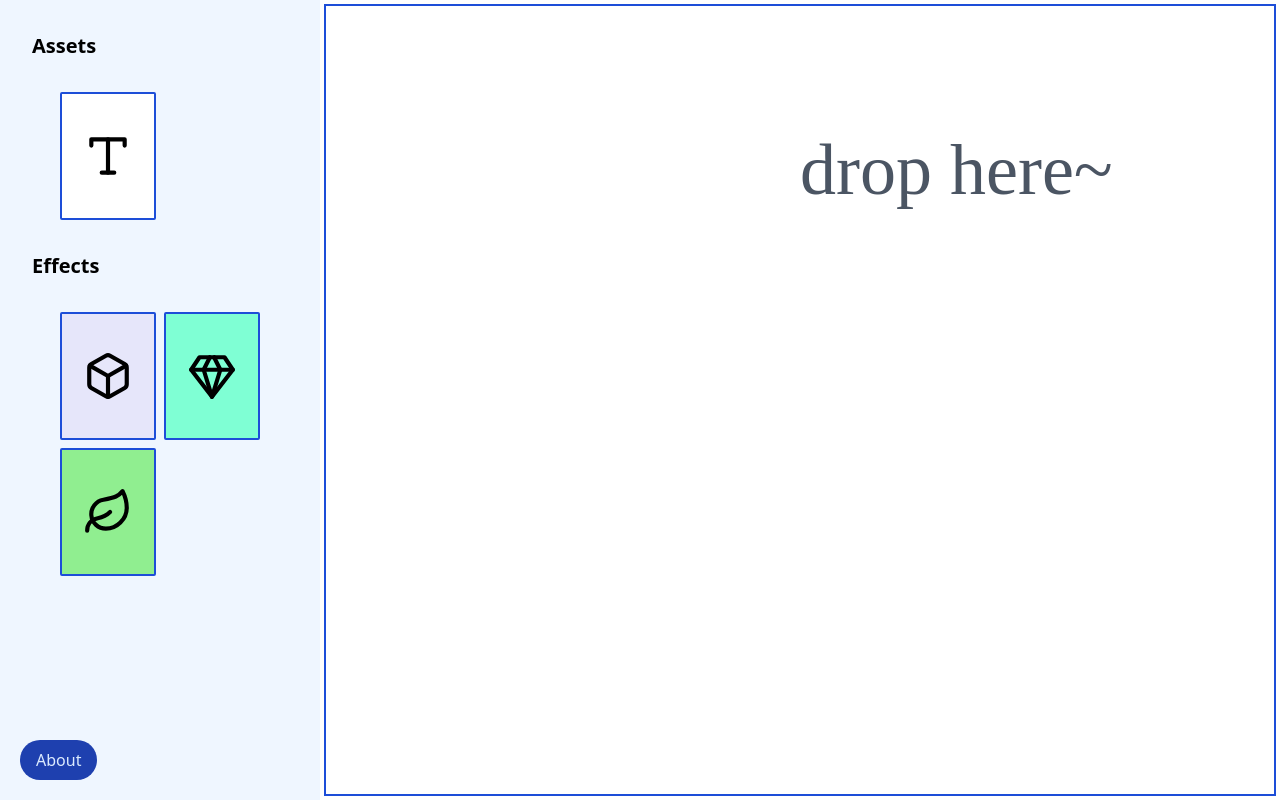
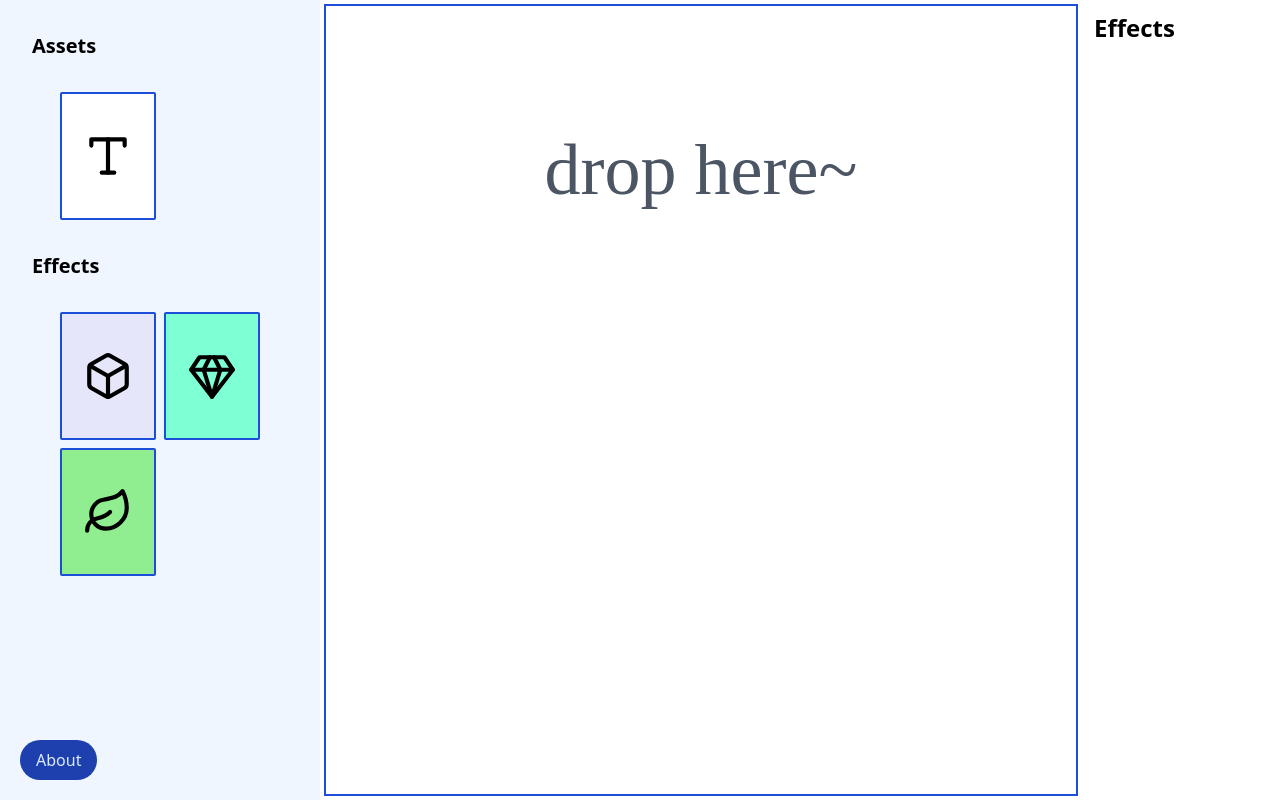
Before and after one commit to jesi-rgb/butter-demo, a Next.js app: page / in a window 1280 px wide. Built offline with nearby package versions, Linux system fonts and the light colour scheme.

Commit message:
effects working more or less

```diff
--- a/src/components/3D/Draggable3DText.jsx
+++ b/src/components/3D/Draggable3DText.jsx
@@ -11,7 +11,11 @@ export default function Draggable3DText() {
     <>
       <Draggable bounds="parent" cancel=".no-cursor">
         <div
-          onDragOver={(e) => (e.preventDefault(), e.stopPropagation())}
+          onDragOver={(e) => {
+            e.preventDefault();
+            e.stopPropagation();
+            return;
+          }}
           onDrop={(e) => {
             e.stopPropagation();
             e.preventDefault();
@@ -32,7 +36,7 @@ export default function Draggable3DText() {
               return;
             }
           }}
-          className="p-3 w-min border-4 focus:outline-none focus:ring focus:ring-violet-300 cursor-grab"
+          className="p-1 w-min overscroll-none border-4 cursor-grab"
           draggable={false}
         >
           <Scene>
--- /dev/null
+++ b/src/components/AppliedEffect.js
@@ -0,0 +1,9 @@
+export default function AppliedEffect({ effectName }) {
+  return (
+    <>
+      <div className="text-xl w-full text-center bg-blue-400 text-white font-semibold font-serif py-1 rounded-xl">
+        {effectName}
+      </div>
+    </>
+  );
+}
--- a/src/components/ButterCanvas.js
+++ b/src/components/ButterCanvas.js
@@ -1,6 +1,7 @@
 import useDnD from "@/hooks/useDnD.js";
 import { useEffect, useState } from "react";
 import Draggable3DText from "./3D/Draggable3DText";
+import EffectList from "./EffectList";
 import ImageItem from "./ImageItem";
 
 export default function ButterCanvas() {
@@ -12,6 +13,7 @@ export default function ButterCanvas() {
     e.preventDefault();
 
     e.target.style = "background-color: none";
+    console.log(e);
 
     // means we are importing an image
     if (e.dataTransfer && e.dataTransfer.files.length > 0) {
@@ -57,6 +59,22 @@ export default function ButterCanvas() {
 
   function dragLeave(e) {
     e.target.style = "background-color: white";
+    console.log(e, "aa");
+    e.stopPropagation();
+    e.preventDefault();
+
+    if (!dropped3D) {
+      setDropped3D(true);
+      return;
+    }
+    if (!droppedMetal) {
+      setDroppedMetal(true);
+      return;
+    }
+    if (!droppedMotion) {
+      setDroppedMotion(true);
+      return;
+    }
   }
 
   useEffect(() => {
@@ -65,10 +83,17 @@ export default function ButterCanvas() {
         console.log("deleting last element");
 
         setItemsArray(itemsArray.slice(0, -1));
+        setDropped3D(false);
+        setDroppedMotion(false);
+        setDroppedMetal(false);
       }
       e.stopPropagation();
     });
   });
+
+  let [dropped3D, setDropped3D] = useState(false),
+    [droppedMetal, setDroppedMetal] = useState(false),
+    [droppedMotion, setDroppedMotion] = useState(false);
 
   return (
     <>
@@ -81,12 +106,18 @@ export default function ButterCanvas() {
       >
         <div
           style={{ fontFamily: "cursive" }}
-          className="drop-label absolute left-1/2 pointer-events-none text-gray-600 text-center text-7xl my-32"
+          className="drop-label absolute left-0 right-0 text-center pointer-events-none text-gray-600 text-7xl my-32"
         >
           drop here~
         </div>
         {itemsArray.map((i) => i)}
       </div>
+
+      <EffectList
+        is3D={dropped3D}
+        isMetal={droppedMetal}
+        isMoving={droppedMotion}
+      />
     </>
   );
 }
--- a/src/components/Effect.js
+++ b/src/components/Effect.js
@@ -10,11 +10,7 @@ import {
 export default function Effect({ children, id, color }) {
   const [cursor, setCursor] = useState("grab");
 
-  console.log(color);
   let ref = useRef();
-  useEffect(() => {
-    console.log(ref.current);
-  });
 
   return (
     <span
--- /dev/null
+++ b/src/components/EffectList.js
@@ -0,0 +1,16 @@
+import AppliedEffect from "./AppliedEffect";
+
+export default function EffectList({ is3D, isMetal, isMoving }) {
+  return (
+    <>
+      <div className="w-1/4 p-3">
+        <h1 className="text-2xl mb-10 font-bold">Effects</h1>
+        <div className="flex flex-col space-y-3">
+          {is3D && <AppliedEffect effectName={"3D"} />}
+          {isMetal && <AppliedEffect effectName={"Metal"} />}
+          {isMoving && <AppliedEffect effectName={"Motion"} />}
+        </div>
+      </div>
+    </>
+  );
+}
```
